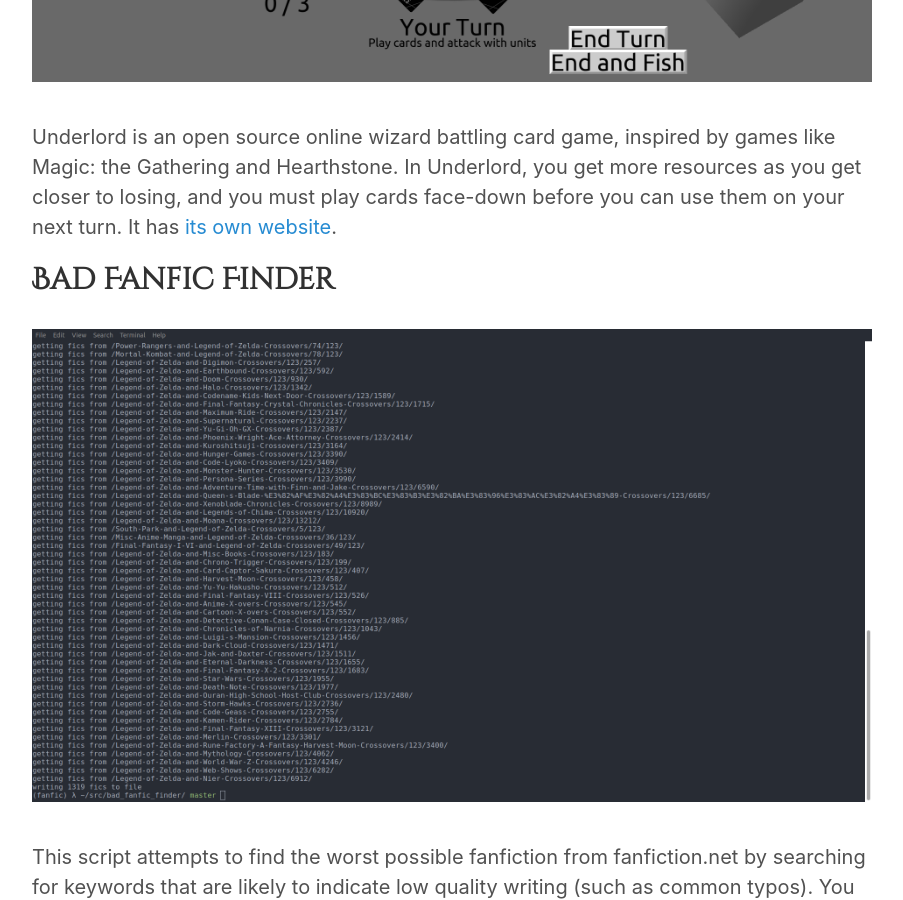
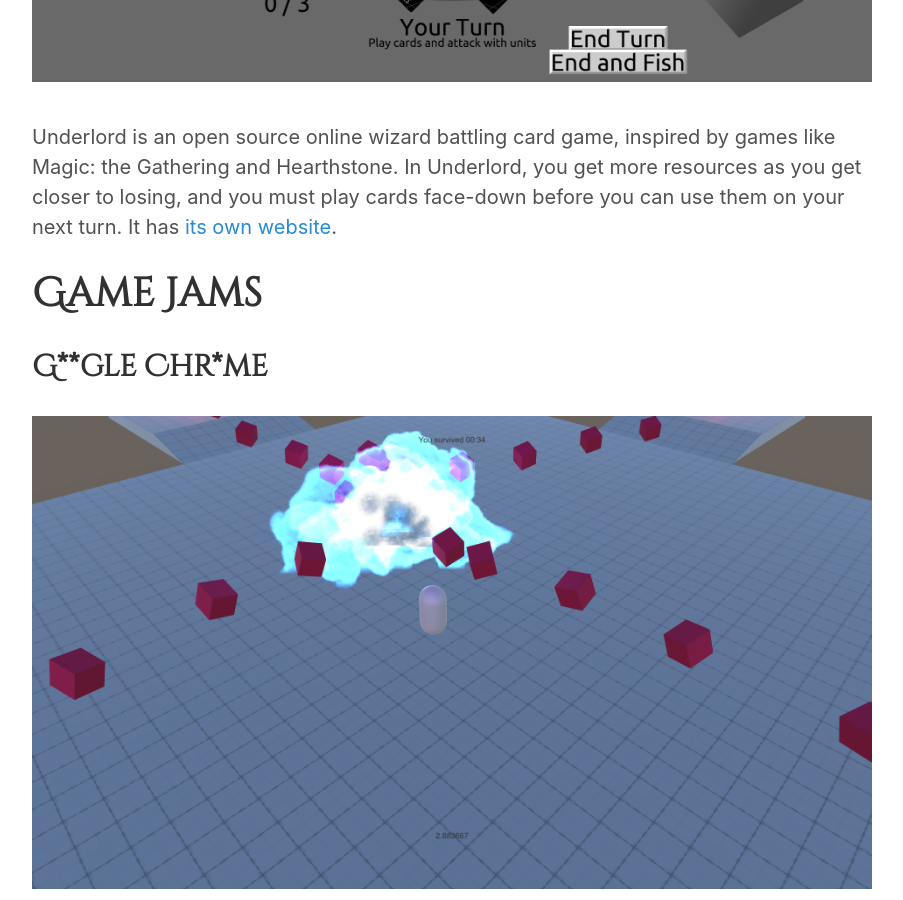
Before and after one commit to hpoggie/hpoggie.github.io, a Jekyll site: the page built from index.md, in a window 1280 px wide and 900 px high, scrolled down 1342 px. Shown: the whole window, without its empty margins (188-1091 px from the left). Built offline with Jekyll 4.4.1, drawn with Linux system fonts in a browser that asks for light colours; our own code applies the rules of GitHub Pages for plain Markdown files; some of the changed text lies outside the part shown.

Commit message:
Remove fanfic finder

```diff
--- a/index.md
+++ b/index.md
@@ -23,15 +23,6 @@
 use them on your next turn. It has [its own
 website](https://underlordcg.github.io).
 
-## Bad Fanfic Finder
-
-![]({{site.url}}/assets/screen3.png)
-
-This script attempts to find the worst possible fanfiction from fanfiction.net
-by searching for keywords that are likely to indicate low quality writing (such
-as common typos). You can find it
-[here](https://github.com/hpoggie/bad_fanfic_finder).
-
 # Game Jams
 
 ## G\*\*gle Chr\*me
```
